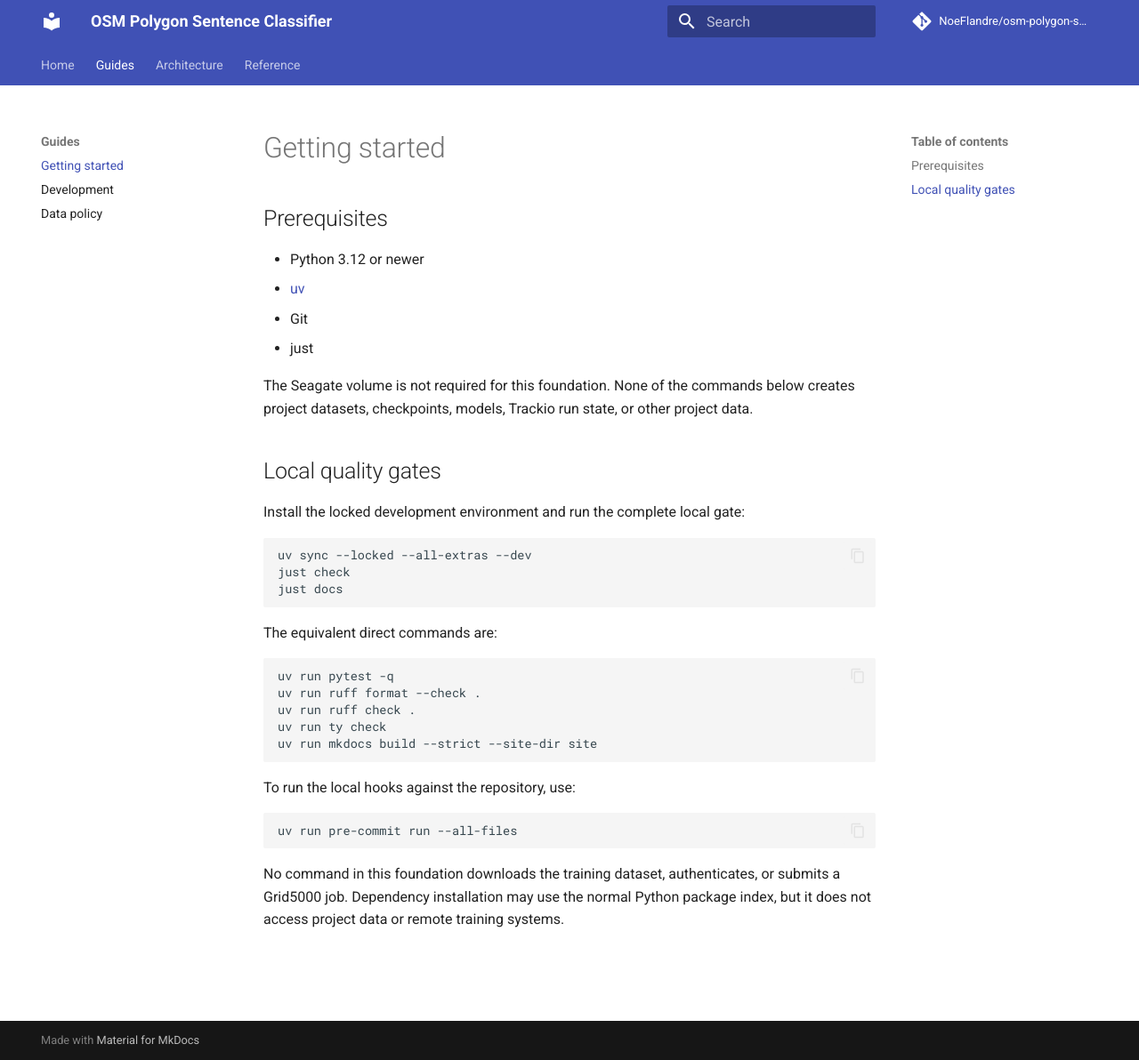
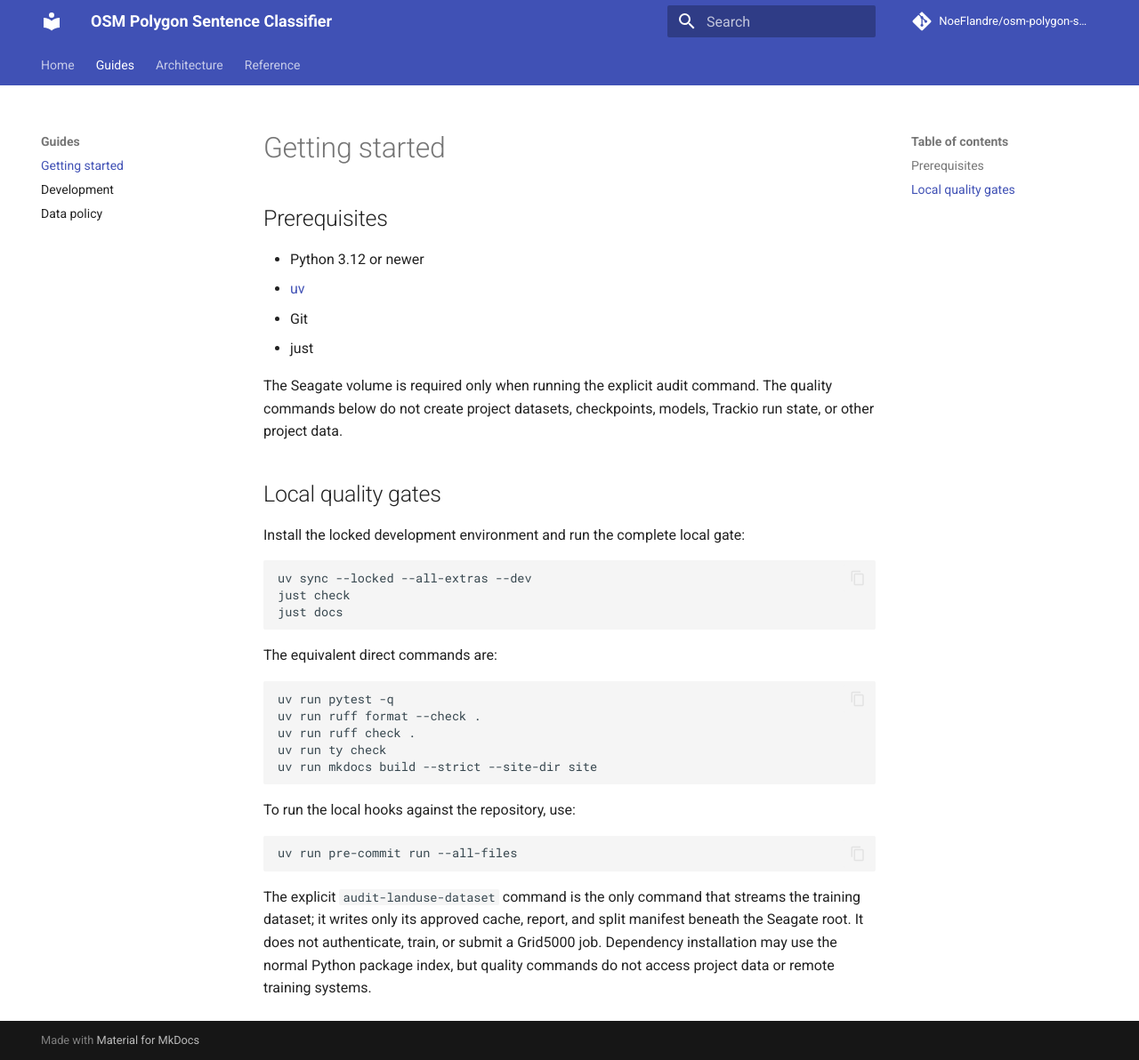
Before and after one commit to NoeFlandre/osm-polygon-sentence-classifier, an MkDocs documentation site: the page built from docs/guides/getting-started.md, in a window 1280 px wide and 1192 px high. Shown: the whole window at 89% size. Built offline with MkDocs 1.6.1 and Material for MkDocs 9.7.7, drawn with Linux system fonts in a browser that asks for light colours; comment, search, counter and statistics services are not loaded.

Commit message:
fix: bound audit memory and update docs

````diff
--- a/docs/guides/getting-started.md
+++ b/docs/guides/getting-started.md
@@ -7,9 +7,9 @@
 - Git
 - just
 
-The Seagate volume is not required for this foundation. None of the commands
-below creates project datasets, checkpoints, models, Trackio run state, or
-other project data.
+The Seagate volume is required only when running the explicit audit command.
+The quality commands below do not create project datasets, checkpoints, models,
+Trackio run state, or other project data.
 
 ## Local quality gates
 
@@ -37,6 +37,8 @@ To run the local hooks against the repository, use:
 uv run pre-commit run --all-files
 ```
 
-No command in this foundation downloads the training dataset, authenticates,
-or submits a Grid5000 job. Dependency installation may use the normal Python
-package index, but it does not access project data or remote training systems.
+The explicit `audit-landuse-dataset` command is the only command that streams
+the training dataset; it writes only its approved cache, report, and split
+manifest beneath the Seagate root. It does not authenticate, train, or submit a
+Grid5000 job. Dependency installation may use the normal Python package index,
+but quality commands do not access project data or remote training systems.
````
Also changed, not shown: docs/guides/development.md (+4 -3 lines), docs/index.md (+5 -4 lines), docs/reference/grid5000-boundary.md (+4 -3 lines), 1 other file.
